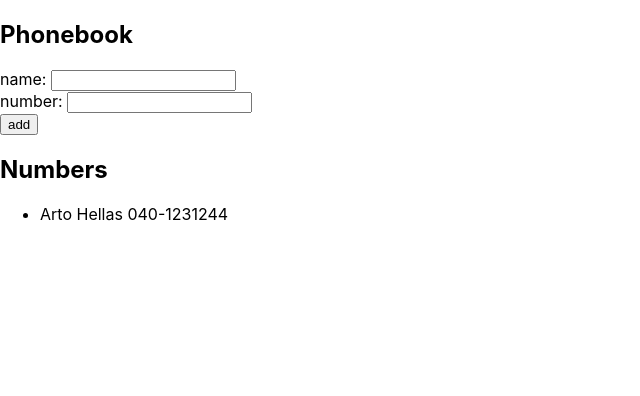
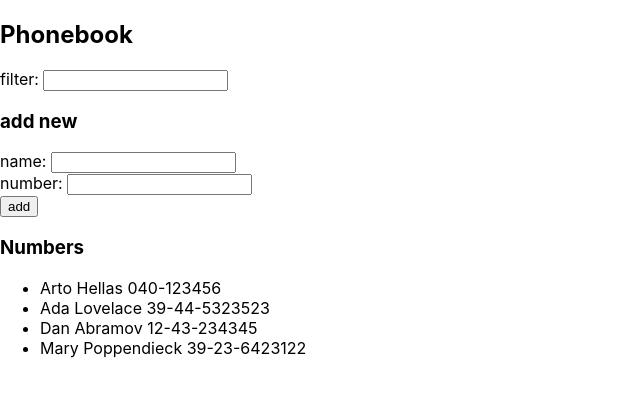
Before and after one commit to mikaelbarlund/fullstackopen, a React (Create React App) app in the folder part2/puhelinluettelo/: page / in a window 1280 px wide. Shown: the top 396 px of the page, without its empty margins (0-640 px from the left). Built offline with nearby package versions, Linux system fonts and the light colour scheme.

Commit message:
part2 puhelinluettelo step4

```diff
--- a/part2/puhelinluettelo/src/App.js
+++ b/part2/puhelinluettelo/src/App.js
@@ -1,13 +1,20 @@
 import React, { useState } from 'react'
 
 const App = () => {
-  const [ persons, setPersons] = useState([
-    { name: 'Arto Hellas', number: '040-1231244', id: 0 }
+  const [persons, setPersons] = useState([
+    { name: 'Arto Hellas', number: '040-123456' },
+    { name: 'Ada Lovelace', number: '39-44-5323523' },
+    { name: 'Dan Abramov', number: '12-43-234345' },
+    { name: 'Mary Poppendieck', number: '39-23-6423122' }
   ])
+
+  const [ filter, setFilter ] = useState('')
   const [ newName, setNewName ] = useState('')
   const [ newNumber, setNewNumber ] = useState('')
 
-
+  const handleFilterChange = (event) => {
+    setFilter(event.target.value)
+  }
   const handleNameChange = (event) => {
     setNewName(event.target.value)
   }
@@ -34,6 +41,8 @@ const App = () => {
   return (
     <div>
       <h2>Phonebook</h2>
+      <div>filter:  <input value={filter} onChange={handleFilterChange}/></div>
+      <h3>add new</h3>
       <form onSubmit={addPerson}>
         <div>name:  <input value={newName} onChange={handleNameChange}/></div>
         <div>number: <input value={newNumber} onChange={handleNumberChange}/></div>
@@ -41,9 +50,9 @@ const App = () => {
           <button type="submit" >add</button>
         </div>
       </form>
-      <h2>Numbers</h2>
+      <h3>Numbers</h3>
       <ul>
-        {persons.map(person=><li key={person.id}>{person.name} {person.number}</li>)}
+        {persons.filter(person=>person.name.includes(filter)).map(person=><li key={person.id}>{person.name} {person.number}</li>)}
       </ul>
 
     </div>
```
